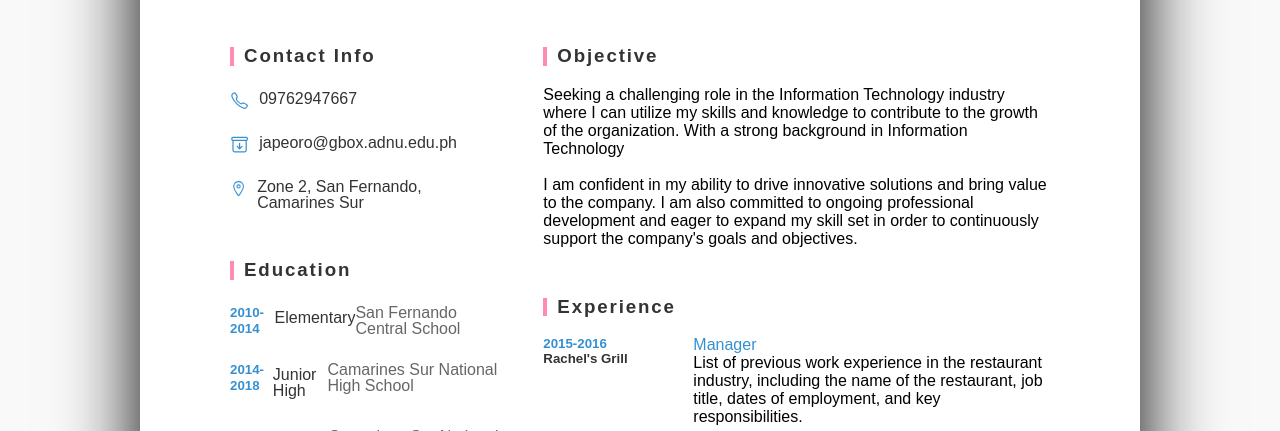
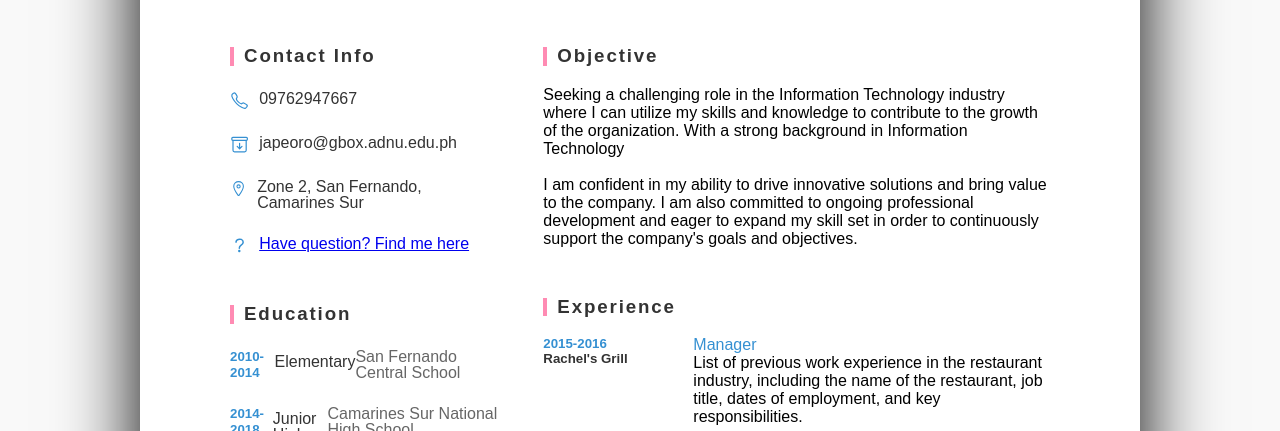
Before and after one commit to janpeoro/Peoro, a plain HTML site: page index.html in a window 1280 px wide. Shown: the part 354-785 px from the top of the page. Drawn offline with nearby package versions, Linux system fonts and the light colour scheme.

Commit message:
Update index.html

```diff
--- a/index.html
+++ b/index.html
@@ -36,6 +36,14 @@
             <ion-icon name="location-outline"></ion-icon>
             <span class="text"> Zone 2, San Fernando, Camarines Sur</span>
           </li>
+
+          <li>
+            <span class="icon"></span>
+            <ion-icon name="help-outline"></ion-icon>
+            <span class="text"> <a href="contactform.html"> Have question? Find me here</a> </span>
+          </li>
+
+
         </ul>
         <h3>Education</h3>
         <ul class="education">
```
